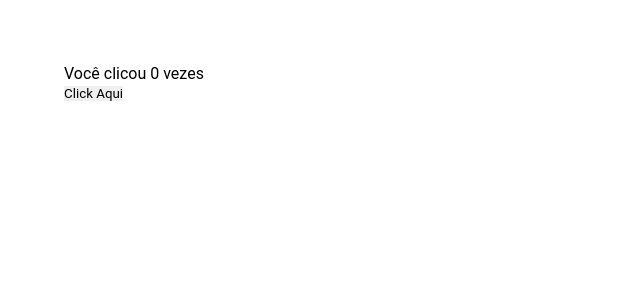
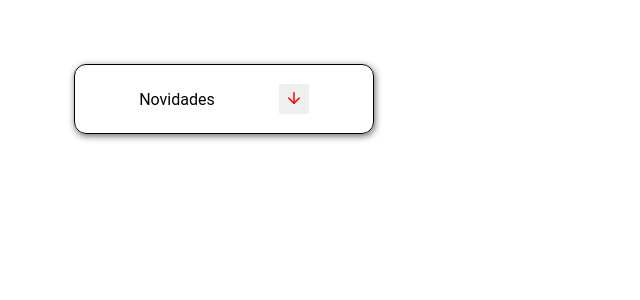
Before and after one commit to annaagabi/react-course, a React (Create React App) app: page / in a window 1280 px wide. Shown: the top 300 px of the page, without its empty margins (0-640 px from the left). Built offline with nearby package versions, Linux system fonts and the light colour scheme.

Commit message:
Feat: chamando o accordion

```diff
--- a/src/App.jsx
+++ b/src/App.jsx
@@ -1,12 +1,20 @@
-import Count from "./class/hooks/useState/count";
+import Accordion from "./class/hooks/useState/accordion";
 
 export default function App(){
   return(
-    <div className="app-container">
-      <Count />
-    </div>
+    <Accordion />
   )
 }
+
+// import Count from "./class/hooks/useState/count";
+
+// export default function App(){
+//   return(
+//     <div className="app-container">
+//       <Count />
+//     </div>
+//   )
+// }
 
 // import Hero from './components/hero'
 
```
